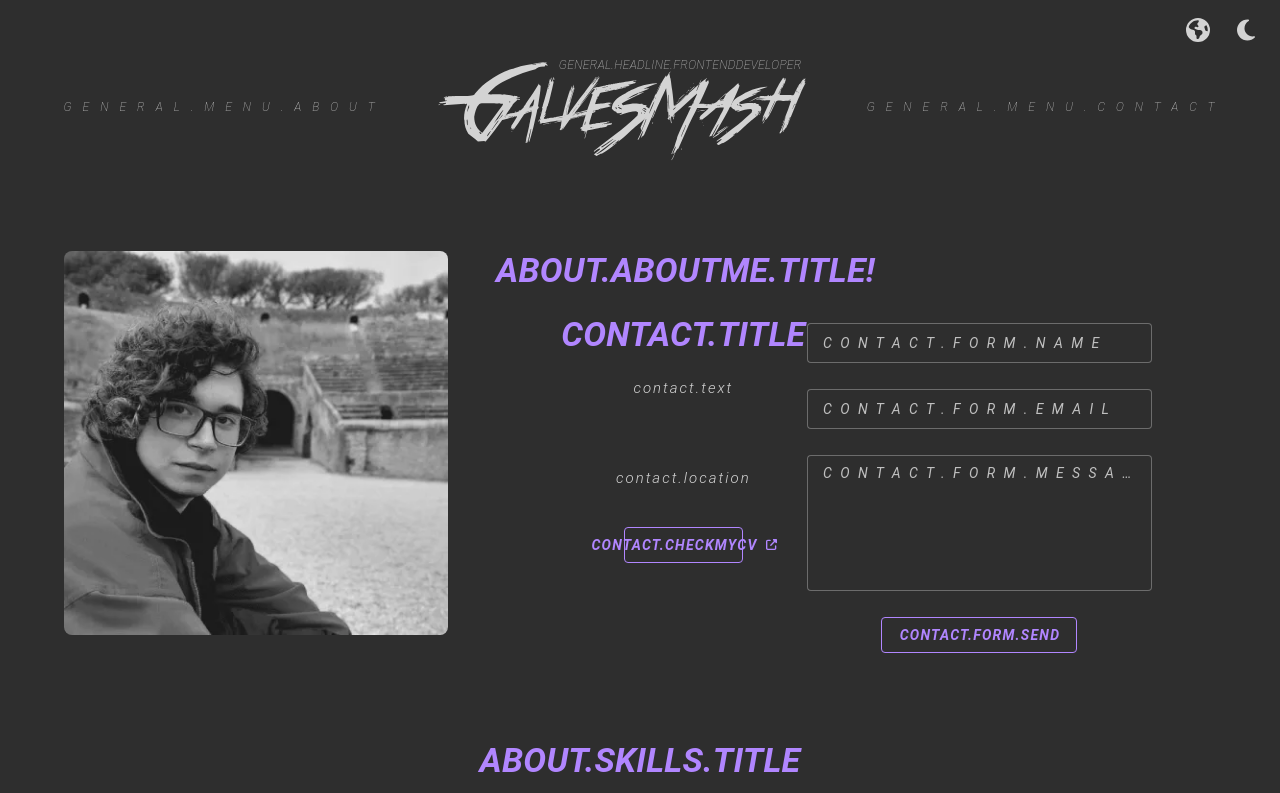
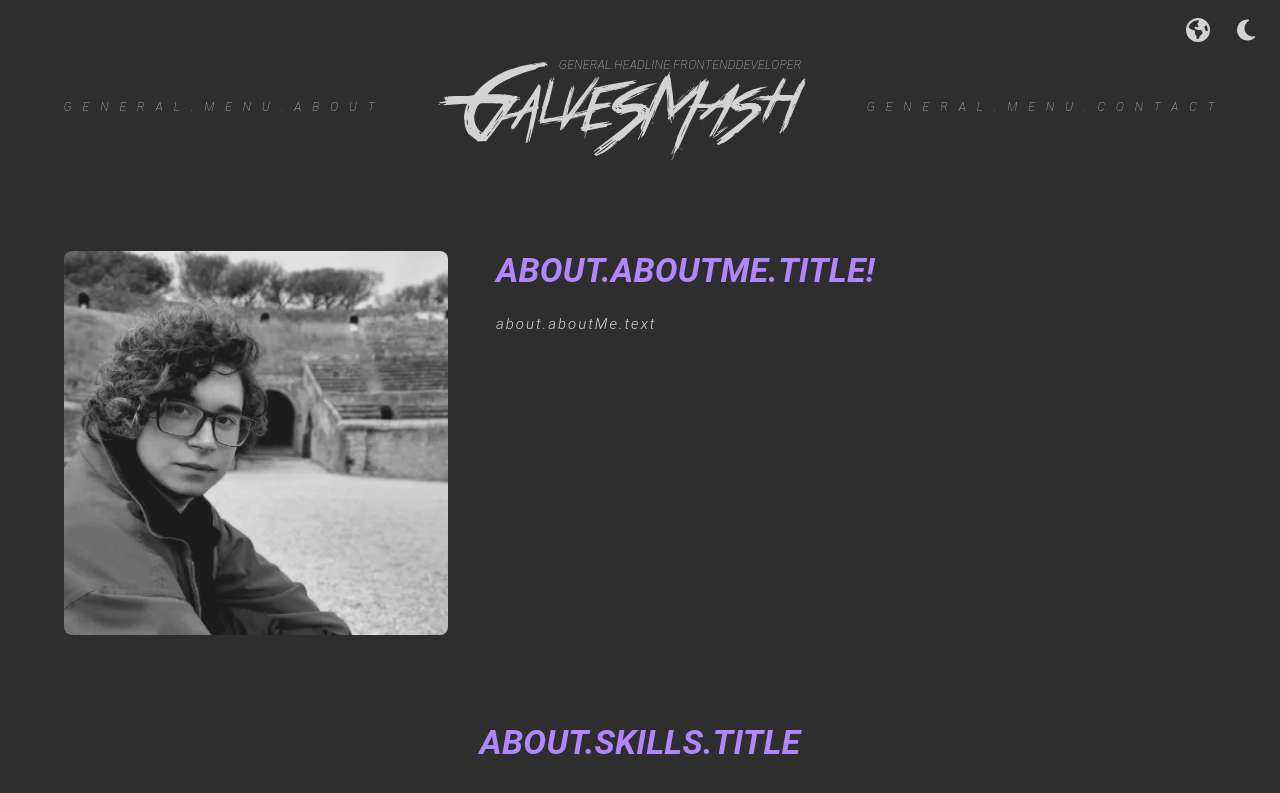
Before and after one commit to Galvesmash/galvesmash-website, a Nuxt app: page /about in a window 1280 px wide. Shown: the top 793 px of the page. Built offline with nearby package versions, Linux system fonts and the light colour scheme.

Commit message:
fix: fix typo in about-me import

```diff
--- a/pages/about.vue
+++ b/pages/about.vue
@@ -3,7 +3,7 @@
   import { defineAsyncComponent } from 'vue'
   import { useThemeStore } from '~/store'
 
-  const AboutMe = defineAsyncComponent(() => import('~/components/ContactMe'))
+  const AboutMe = defineAsyncComponent(() => import('~/components/AboutMe'))
   const ContactMe = defineAsyncComponent(() => import('~/components/ContactMe'))
   const ExperienceList = defineAsyncComponent(() => import('~/components/ExperienceList'))
   const SkillList = defineAsyncComponent(() => import('~/components/SkillList'))
```
